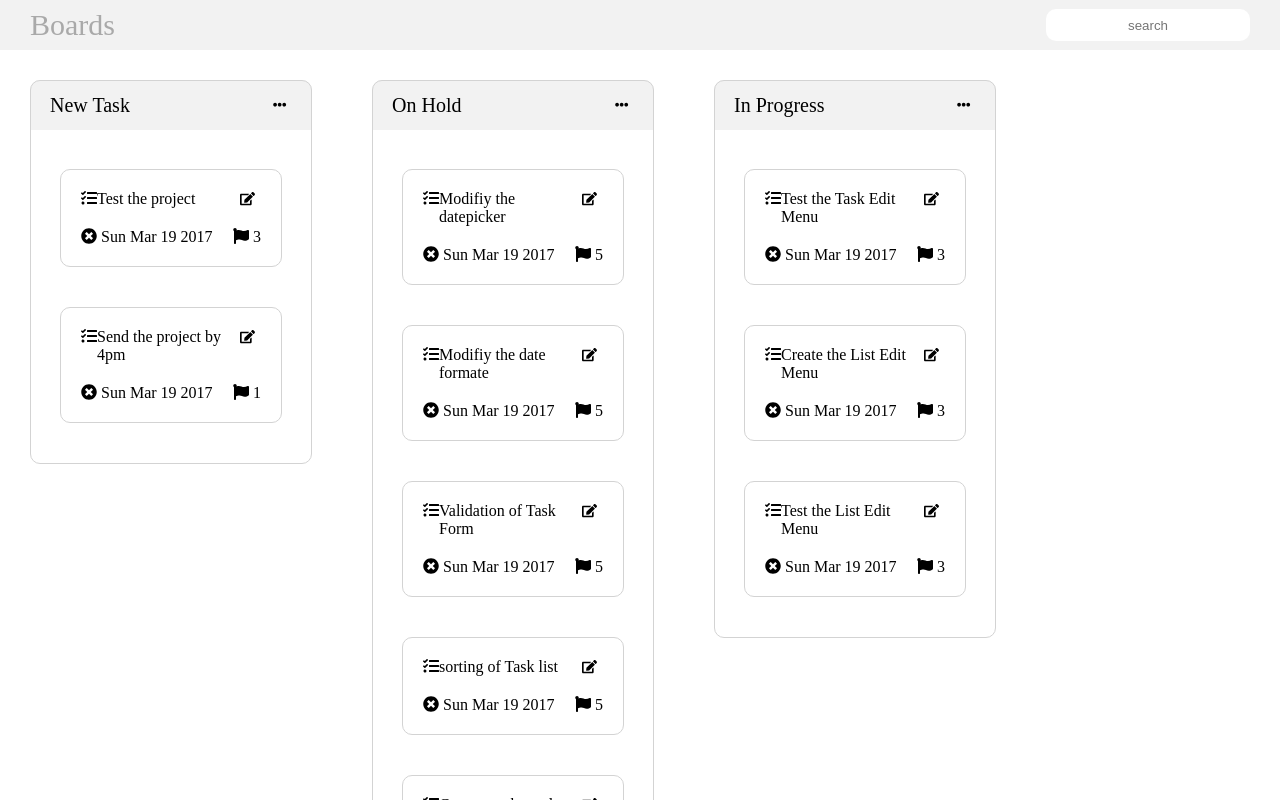
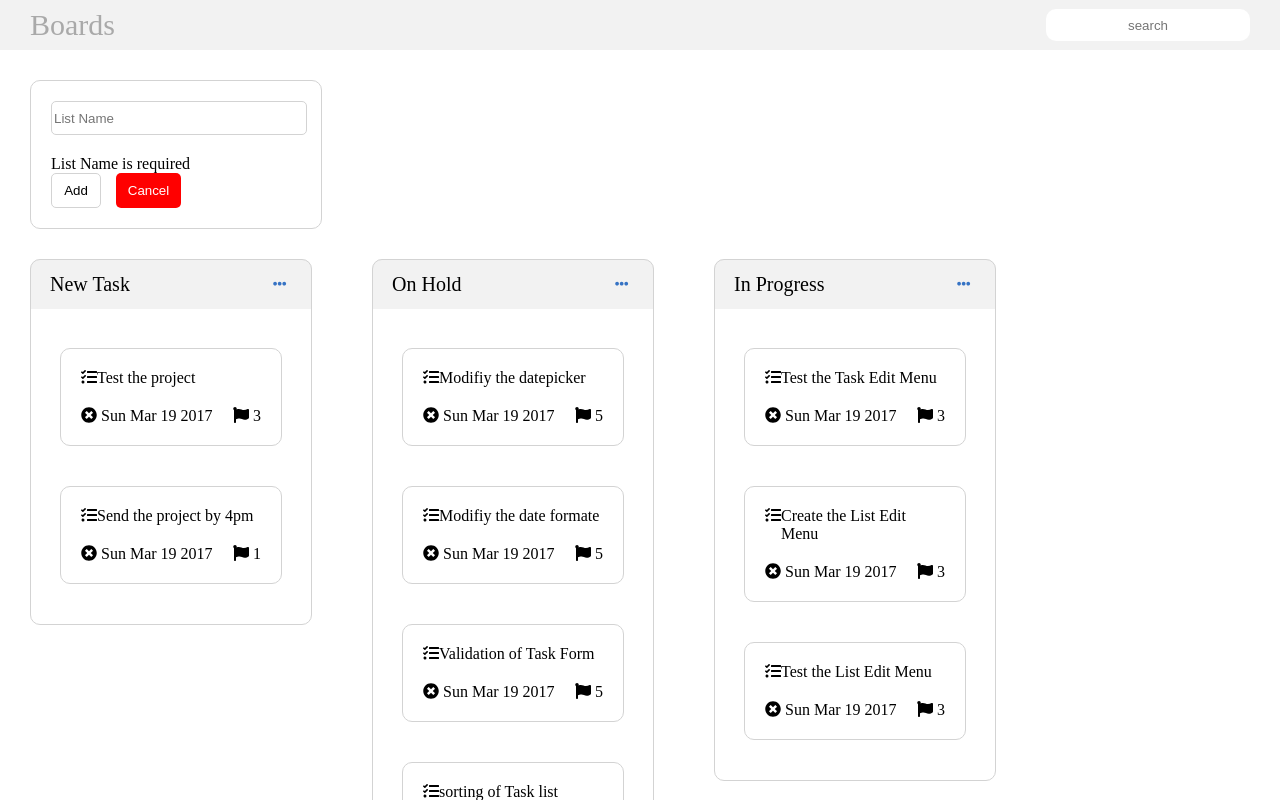
Before and after one commit to bandanasaw/kanban-angular, an Angular app: page / in a window 1280 px wide. Shown: the top 800 px of the page. Built offline with nearby package versions, Linux system fonts and the light colour scheme.

Commit message:
add component

```diff
--- /dev/null
+++ b/src/app/add-card-form/add-card-form.component.html
@@ -0,0 +1,19 @@
+<div class="addCardForm-main-container">
+    <!-- <a *ngIf="!hideAddCardForm" (click)='hideAddCardForm = !hideAddCardForm'> Add a List.. </a> -->
+    <a *ngIf="!hideAddCardForm" (click)='hideAddCard()'> Add a List.. </a>
+    <div class="addCardForm-container" *ngIf="hideAddCardForm">
+        <div class="addCardForm-input-container">
+
+            <input type='text' class="addCardForm-input" placeholder="List Name" #cardname='ngModel' required
+                minlength="0" [(ngModel)]='cardName'>
+            <div>
+                <span *ngIf='cardname.invalid'>List Name is required</span>
+
+            </div>
+        </div>
+        <div class="addCardForm-button-container">
+            <button class='addCardForm-add-btn' (click)='addCard(cardname)'>Add</button>
+            <button class='addCardForm-cancel-btn' (click)='cancelCard()'>Cancel</button>
+        </div>
+    </div>
+</div>
--- /dev/null
+++ b/src/app/add-card-form/add-card-form.component.scss
@@ -0,0 +1,82 @@
+.addCardForm-main-container {
+  display: flex;
+  border: 1px solid lightgray;
+  //   min-width: 200px;
+  padding: 20px;
+  border-radius: 10px;
+  width: 250px;
+  margin-left: 30px;
+  margin-top: 30px;
+}
+a{
+    color: rgb(78, 78, 172);
+
+}
+
+
+.addCardForm-container {
+  display: flex;
+  flex-direction: column;
+  //   border: 1px solid lightgray;
+  //  min-width: 200px;
+  //   padding: 30px;
+  //   border-radius: 10px;
+
+
+}
+
+.addCardForm-input-container {
+  display: flex;
+  flex-direction: column;
+
+
+
+}
+
+
+.addCardForm-input {
+  display: flex;
+  width: 250px;
+  height: 30px;
+  border-radius: 5px;
+  border: 1px solid lightgray;
+  margin-bottom: 20px;
+
+}
+
+.addCardForm-input:hover {
+  border-color: rgb(78, 78, 172);
+}
+
+
+
+.addCardForm-button-container {
+  display: flex;
+
+}
+
+.addCardForm-add-btn {
+  display: flex;
+  width: 50px;
+  height: 35px;
+  justify-content: center;
+  align-items: center;
+  background-color: white;
+  /* color: white; */
+  border: 1px solid lightgray;
+  border-radius: 5px;
+  margin-right: 15px;
+}
+
+.addCardForm-cancel-btn {
+  display: flex;
+  width: 65px;
+  height: 35px;
+  justify-content: center;
+  align-items: center;
+  background-color: red;
+  color: white;
+  border: none;
+  border-radius: 5px;
+  margin-right: 15px;
+}
--- /dev/null
+++ b/src/app/add-card-form/add-card-form.component.ts
@@ -0,0 +1,34 @@
+import { Component, EventEmitter, OnInit, Output } from '@angular/core';
+
+@Component({
+  selector: 'app-add-card-form',
+  templateUrl: './add-card-form.component.html',
+  styleUrls: ['./add-card-form.component.scss']
+})
+export class AddCardFormComponent implements OnInit {
+  hideAddCardForm: boolean = true;
+
+  @Output() added: EventEmitter<string> = new EventEmitter();
+  cardName: any;
+  constructor() { }
+  addCard(inputRef: any){
+    console.log(this.cardName,'i am clicked', inputRef);
+    this.added.emit(this.cardName);
+  }
+  cancelCard(){
+    // this.cardName = 'tinkey';
+    console.log(this.cardName,'i am cancel button');
+    this.hideAddCardForm = false;
+
+  }
+  hideAddCard(){
+    this.hideAddCardForm = true;
+
+  }
+
+
+
+  ngOnInit(): void {
+  }
+
+}
--- a/src/app/app.component.html
+++ b/src/app/app.component.html
@@ -1,6 +1,8 @@
 <my-app-header></my-app-header>
+<app-add-card-form (added)='onAdded($event)'></app-add-card-form>
+
 <div class="app-container">
-    <my-app-card *ngFor='let card of cards1' [name]='card.status' [tasks]='card.info'></my-app-card>
+    <my-app-card *ngFor='let card of cards1' [name]='card.status' [tasks]='card.info' ></my-app-card>
     <!-- <my-app-card name='On Hold'></my-app-card>
     <my-app-card name='InProgress'></my-app-card>
     <my-app-card name='Done'></my-app-card> -->
--- a/src/app/app.component.ts
+++ b/src/app/app.component.ts
@@ -6,6 +6,8 @@ import { Component } from "@angular/core";
     styleUrls: ['./app.component.scss']
 })
 export class MyAppRootComponent {
+
+
     cards: Array<string> = ['New Task', 'On Hold', 'In Progress', 'Done'];
     cards1: any[] = [
         {
@@ -57,6 +59,20 @@ export class MyAppRootComponent {
 
 
 
+
     ]
 
+
+    onAdded(name: string): void {
+        console.log(name, ' I am from app component');
+        this.cards1.push(
+            {
+                status: name,
+                info: [
+
+                ]
+            }
+        )
+    }
+
 }
--- a/src/app/app.module.ts
+++ b/src/app/app.module.ts
@@ -8,10 +8,12 @@ import { CardBoxComponent } from "./cardBox/cardBox.component";
 import { FontAwesomeModule } from "@fortawesome/angular-fontawesome";
 import { AddCardComponent } from "./Addcard/addCard.component";
 import { CardOptionsComponent } from "./cardOptions/cardOptions.component";
+import { AddCardFormComponent } from './add-card-form/add-card-form.component';
+import { FormsModule } from "@angular/forms";
 
 @NgModule({
-    declarations: [MyAppRootComponent, HeaderComponent, CardComponent,CardBoxComponent,AddCardComponent,CardOptionsComponent],
+    declarations: [MyAppRootComponent, HeaderComponent, CardComponent,CardBoxComponent,AddCardComponent,CardOptionsComponent, AddCardFormComponent],
     bootstrap: [MyAppRootComponent],
-    imports: [BrowserModule, CommonModule, FontAwesomeModule]
+    imports: [BrowserModule, CommonModule, FontAwesomeModule, FormsModule]
 })
 export class MyAppRootModule { }
--- a/src/app/card/card.component.html
+++ b/src/app/card/card.component.html
@@ -10,7 +10,7 @@
 
         </div>
     </div>
-    <my-app-addcard *ngIf='showAddCard' class='add-card-options'></my-app-addcard>
+    <my-app-addcard *ngIf='showAddCard'  class='add-card-options'></my-app-addcard>
     <div class="card-cardbox-container">
         <my-app-cardBox *ngFor="let task of tasks" [taskInfo]='task'></my-app-cardBox>
     </div>
--- a/src/app/card/card.component.scss
+++ b/src/app/card/card.component.scss
@@ -51,6 +51,12 @@
     border: none;
     background-color: transparent;
     cursor: pointer;
+    color: rgb(54, 115, 196);
+  }
+
+  .faEllipsisH-btn:hover{
+    color: rgb(14, 55, 109);
+
   }
 
   .add-card-options {
--- a/src/app/cardBox/cardBox.component.html
+++ b/src/app/cardBox/cardBox.component.html
@@ -5,7 +5,7 @@
             {{taskInfo.name}}
         </div>
         <div>
-            <button (click)='onclick($event)' class="faEdit-btn">
+            <button *ngIf="showEditButton" (click)='onclick($event)' class="faEdit-btn" id="faEdit">
                 <fa-icon [icon]="faEdit"></fa-icon>
             </button>
 
--- a/src/app/cardBox/cardBox.component.scss
+++ b/src/app/cardBox/cardBox.component.scss
@@ -1,20 +1,26 @@
 :host {
+
+  // &:hover {
+  //   background-color: lightsteelblue;
+  // }
 
   .cardbox-main-container {
     display: flex;
     flex-direction: column;
     border: 1px solid lightgray;
     border-radius: 10px;
-
     width: 200px;
     padding: 10px;
     margin: 20px;
   }
+  .cardbox-main-container:hover{
+    // background-color: rgb(199, 209, 223);
+  background-color: #ddd;
+
+  }
 
   .cardbox-tasks-container {
     display: flex;
-
-
   }
 
   .cardbox-container {
@@ -22,6 +28,7 @@
     flex-direction: row;
     justify-content: space-between;
     margin: 10px;
+   position: relative;
   }
 
   .cardbox-timesCircle-container {}
@@ -32,15 +39,22 @@
     border: none;
     background-color: transparent;
     cursor: pointer;
+    color: rgb(54, 115, 196);
+  }
+
+  .faEdit-btn:hover {
+    color: rgb(14, 55, 109);
+
   }
 
   .card-options {
     position: absolute;
-    right: 20px;
+    right: 60px;
     background: white;
     box-shadow: 0 6px 12px rgb(0 0 0 / 18%);
-    top: 30px;
+    top: 127px;
     border-radius: 10px;
+    z-index: 1;
 
   }
 }
--- a/src/app/cardBox/cardBox.component.ts
+++ b/src/app/cardBox/cardBox.component.ts
@@ -1,4 +1,4 @@
-import { Component, Input } from "@angular/core";
+import { Component, HostBinding, HostListener, Input } from "@angular/core";
 import { faEdit, faFlag, faTasks, faTimesCircle } from '@fortawesome/free-solid-svg-icons';
 
 
@@ -11,13 +11,18 @@ import { faEdit, faFlag, faTasks, faTimesCircle } from '@fortawesome/free-solid-
 
 export class CardBoxComponent {
     @Input() taskInfo: any;
+
+    @HostBinding('class.my-app-cardbox-class') myClass: boolean = true;
+
+
     faTasks = faTasks;
     faTimesCircle = faTimesCircle;
     faFlag = faFlag;
     faEdit = faEdit;
+    // buttonDisabled : boolean = true;
+    showEditButton: boolean = false;
     showCardOptions: boolean = false;
     onclick(e: any): void {
-
         this.showCardOptions = true;
         e.stopPropagation();
         const event = () => {
@@ -30,4 +35,16 @@ export class CardBoxComponent {
 
     }
 
+    @HostListener('mouseenter')
+    mouseOver(){
+        console.log(' I am oon cardbox')
+        this.showEditButton = true;
+    }
+
+    @HostListener('mouseleave')
+    mouseOut(){
+        console.log(' I am oon cardbox on out')
+        this.showEditButton = false;
+    }
+
 }
--- a/src/app/cardOptions/cardOptions.component.scss
+++ b/src/app/cardOptions/cardOptions.component.scss
@@ -6,9 +6,11 @@
     width: 151px;
     height: 100px;
     padding: 20px 20px 20px 20px;
+
 }
 .cardOptions-container{
     display: flex;
     flex-direction: column;
 
+
 }
```
Also changed, not shown: 1 other file (tests, documents, lock files or other folders).
